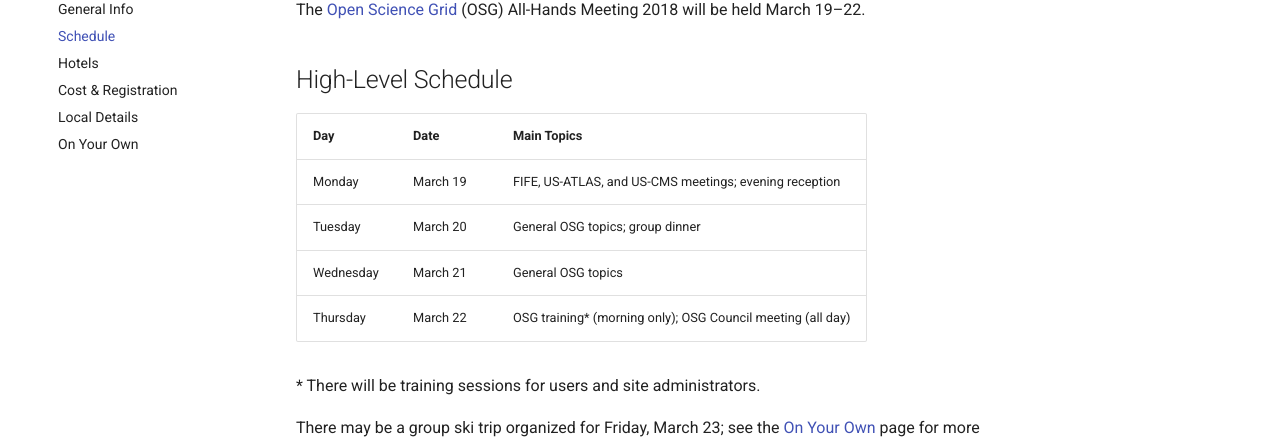
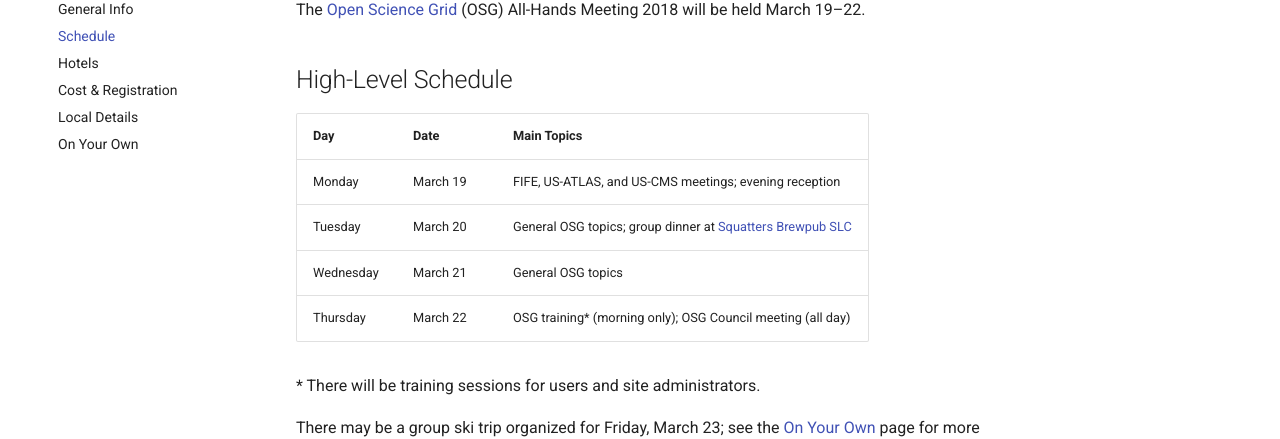
Before and after one commit to osg-htc/all-hands, an MkDocs documentation site: the page built from docs/2018/schedule.md, in a window 1280 px wide. Shown: the part 183-622 px from the top of the page. Built offline with MkDocs 1.6.1 and Material for MkDocs 9.7.7, drawn with Linux system fonts in a browser that asks for light colours; old or Windows-style settings are respelled for this version of MkDocs.

Commit message:
Added dinner location

```diff
--- a/docs/2018/schedule.md
+++ b/docs/2018/schedule.md
@@ -7,7 +7,7 @@
 Day       | Date     | Main Topics
 --------- | -------- | ----------------------------------------------------------
 Monday    | March 19 | FIFE, US-ATLAS, and US-CMS meetings; evening reception
-Tuesday   | March 20 | General OSG topics; group dinner
+Tuesday   | March 20 | General OSG topics; group dinner at [Squatters Brewpub SLC](https://www.squatters.com/salt-lake-city/location.aspx)
 Wednesday | March 21 | General OSG topics
 Thursday  | March 22 | OSG training* (morning only); OSG Council meeting (all day)
 
```
